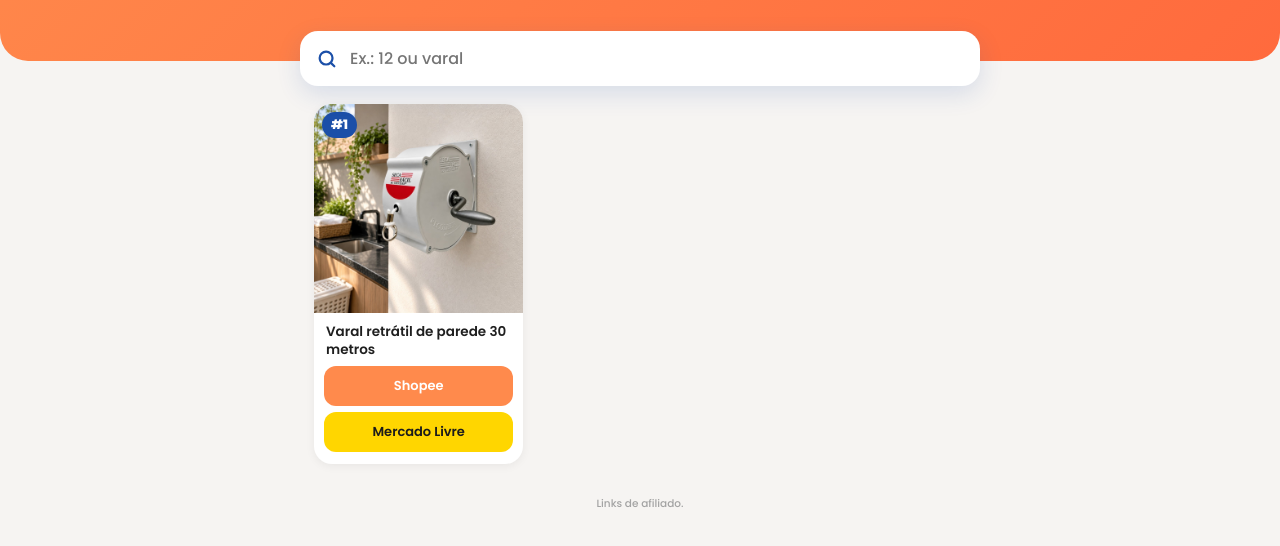
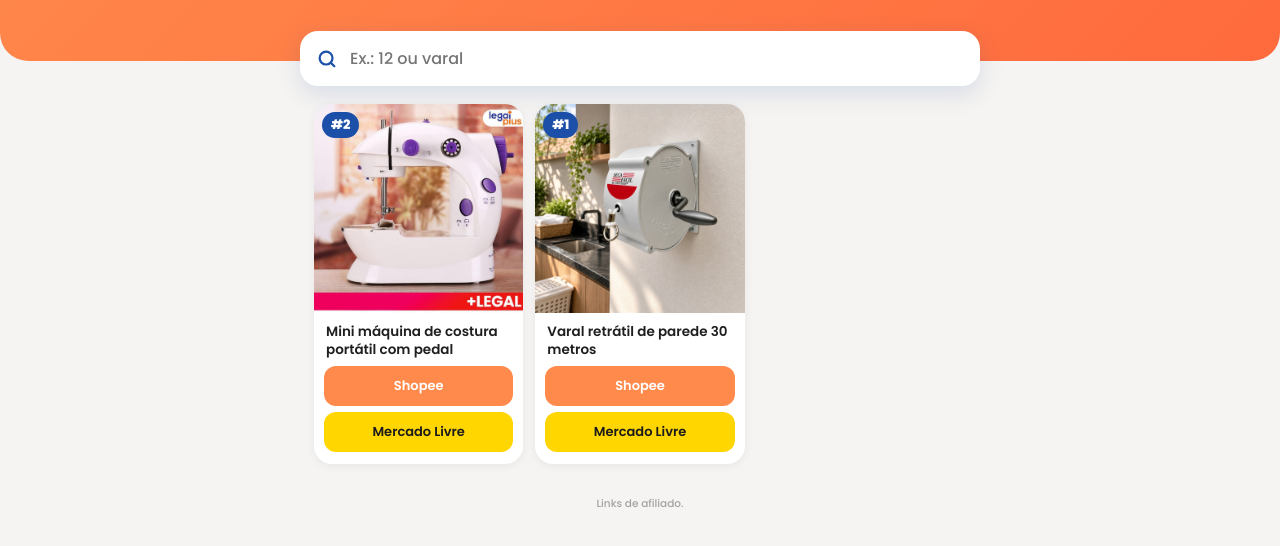
Before and after one commit to megapromomix/megapromomix.github.io, a plain HTML site: page index.html in a window 1280 px wide. Shown: the part 194-740 px from the top of the page. Drawn offline with Linux system fonts and the light colour scheme.

Commit message:
produto #2

```diff
--- a/index.html
+++ b/index.html
@@ -29,6 +29,7 @@ footer{text-align:center;font-size:10.5px;color:#a3a3a3;padding:8px 16px 28px}
 <div class="busca"><div><svg viewBox="0 0 24 24" fill="none" stroke="#1b4fa8" stroke-width="2.4" stroke-linecap="round"><circle cx="11" cy="11" r="7"/><path d="m20 20-3.5-3.5"/></svg>
 <input id="q" type="search" placeholder="Ex.: 12 ou varal" autocomplete="off" inputmode="search"></div></div>
 <main id="lista">
+<article class="c" data-n="2" data-q="2 mini máquina de costura portátil com pedal"><div class="ft"><img src="img/2.jpg" alt="Mini máquina de costura portátil com pedal" loading="lazy"><span class="n">#2</span></div><h2>Mini máquina de costura portátil com pedal</h2><div class="bs"><a class="b shp" href="https://s.shopee.com.br/6L6GvzAKFn" target="_blank" rel="noopener sponsored">Shopee</a><a class="b ml" href="https://meli.la/1u22QFK" target="_blank" rel="noopener sponsored">Mercado Livre</a></div></article>
 <article class="c" data-n="1" data-q="1 varal retrátil de parede 30 metros"><div class="ft"><img src="img/1.jpg" alt="Varal retrátil de parede 30 metros" loading="lazy"><span class="n">#1</span></div><h2>Varal retrátil de parede 30 metros</h2><div class="bs"><a class="b shp" href="https://s.shopee.com.br/8fUBiGsZi8" target="_blank" rel="noopener sponsored">Shopee</a><a class="b ml" href="https://meli.la/1XQXKcR" target="_blank" rel="noopener sponsored">Mercado Livre</a></div></article>
 <p class="nada" id="nada" hidden>Nada por aqui. Tente outro nome ou o número do vídeo.</p>
 </main>
```
Also changed, not shown: img/2.jpg (added).
